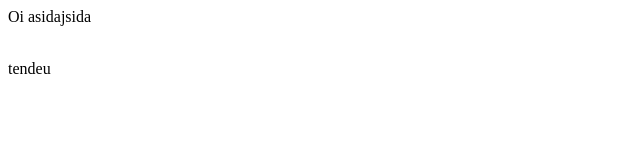
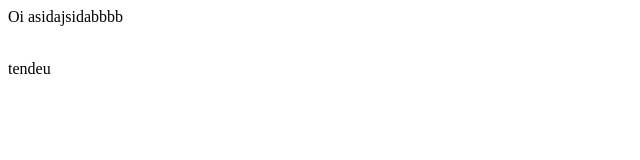
Before and after one commit to pedronogueiramm/curso_git, a plain HTML site: page index.html in a window 1280 px wide. Shown: the full height of the page, 0-640 px from the left. Drawn offline with Linux system fonts and the light colour scheme.

Commit message:
brincando cm conflito 2.0

```diff
--- a/index.html
+++ b/index.html
@@ -4,7 +4,7 @@
     </head>
 
     <body>
-        Oi asidajsida
+        Oi asidajsidabbbb
 
         <br><br>
         <p>tendeu</p>
```
